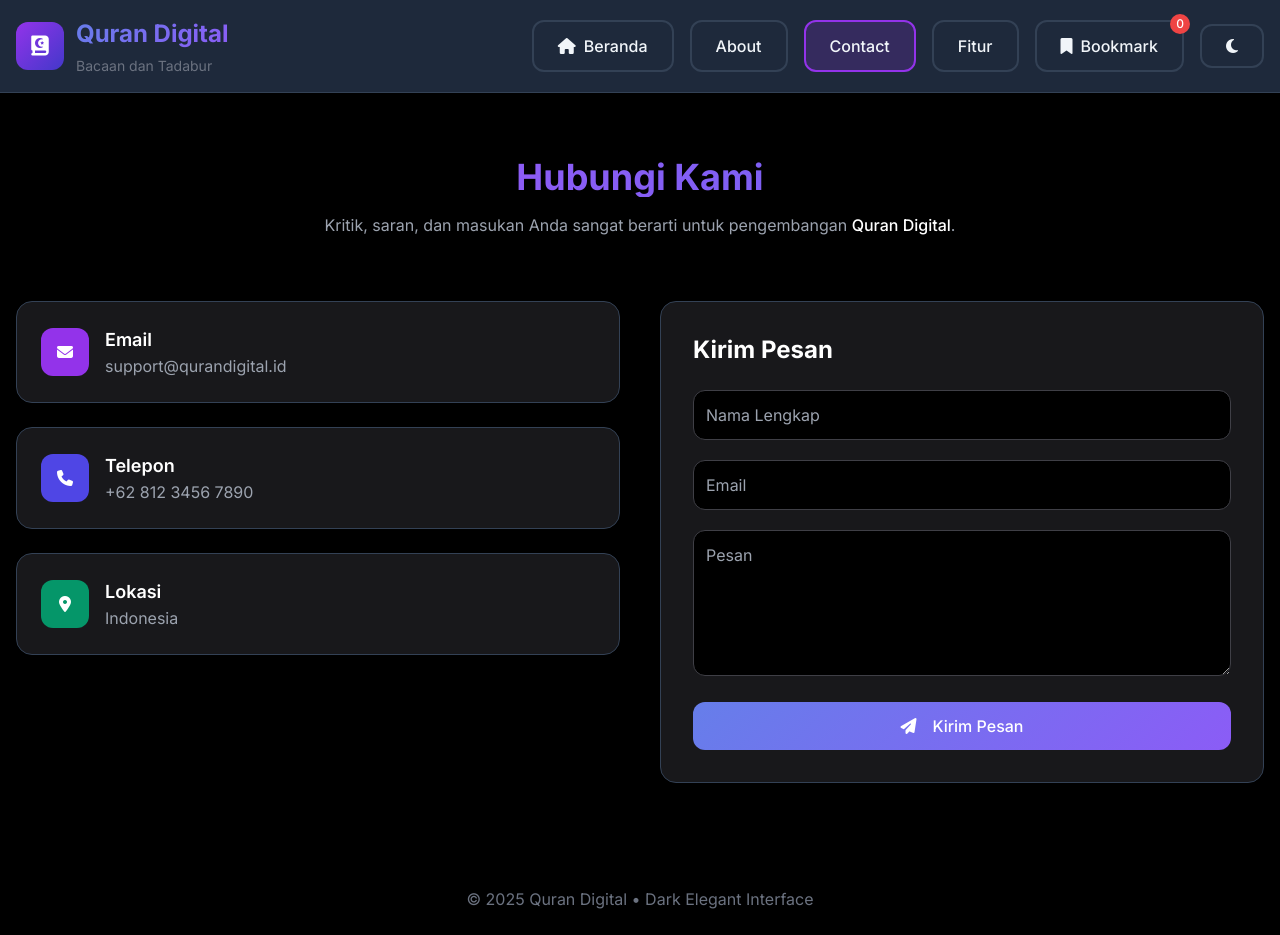
After one commit to dkrpl/Tubes-PPL-, a PHP site: page /kontak.php.php in a window 1280 px wide. The commit adds this page. Run offline with PHP 8.4, Linux system fonts and the light colour scheme; some libraries are stand-ins or nearby versions.

Commit message:
update kontak

```diff
--- /dev/null
+++ b/kontak.php.php
@@ -0,0 +1,145 @@
+<!DOCTYPE html>
+<html lang="id">
+<head>
+    <meta charset="UTF-8">
+    <title>Contact | Quran Digital</title>
+    <meta name="viewport" content="width=device-width, initial-scale=1.0">
+
+    <script src="https://cdn.tailwindcss.com"></script>
+    <link rel="stylesheet" href="css/style.css">
+    <link rel="stylesheet" href="https://cdnjs.cloudflare.com/ajax/libs/font-awesome/6.4.0/css/all.min.css">
+</head>
+
+<body data-theme="dark" class="bg-black text-white">
+
+<!-- NAVBAR (SAMA DENGAN INDEX) -->
+<nav class="nav py-4">
+    <div class="container mx-auto px-4">
+        <div class="flex items-center justify-between">
+
+            <!-- Logo -->
+            <div class="flex items-center gap-3">
+                <div class="w-12 h-12 rounded-xl bg-gradient-to-br from-purple-600 to-indigo-700 flex items-center justify-center">
+                    <i class="fas fa-quran text-white text-xl"></i>
+                </div>
+                <div>
+                    <h1 class="nav-logo">Quran Digital</h1>
+                    <p class="text-sm text-gray-500 dark:text-gray-400 mt-1">
+                        Bacaan dan Tadabur
+                    </p>
+                </div>
+            </div>
+
+            <!-- Menu -->
+            <div class="flex items-center gap-4">
+                <a href="index.php" class="btn btn-outline">
+                    <i class="fas fa-home"></i>
+                    <span class="hidden md:inline">Beranda</span>
+                </a>
+                <a href="about.php" class="btn btn-outline">
+                    <span class="hidden md:inline">About</span>
+                </a>
+                <a href="contact.php" class="btn btn-outline bg-purple-600/20 border-purple-600">
+                    <span class="hidden md:inline">Contact</span>
+                </a>
+                <a href="fitur.php" class="btn btn-outline">
+                    <span class="hidden md:inline">Fitur</span>
+                </a>
+                <button onclick="showBookmarks()" class="btn btn-outline relative">
+                        <i class="fas fa-bookmark"></i>
+                        <span class="hidden md:inline">Bookmark</span>
+                        <span id="bookmarkCount" class="absolute -top-2 -right-2 bg-red-500 text-white text-xs rounded-full w-5 h-5 flex items-center justify-center">0</span>
+                    </button>
+                    <button onclick="toggleTheme()" class="btn btn-outline">
+                        <i class="fas fa-moon"></i>
+                    </button>
+            </div>
+        </div>
+    </div>
+</nav>
+
+<!-- HERO -->
+<section class="container mx-auto px-4 py-16 text-center">
+    <h2 class="text-4xl font-bold mb-4 bg-gradient-to-r from-purple-500 to-indigo-500 bg-clip-text text-transparent">
+        Hubungi Kami
+    </h2>
+    <p class="text-gray-400 max-w-2xl mx-auto">
+        Kritik, saran, dan masukan Anda sangat berarti untuk
+        pengembangan <span class="text-white font-medium">Quran Digital</span>.
+    </p>
+</section>
+
+<!-- CONTENT -->
+<section class="container mx-auto px-4 pb-20">
+    <div class="grid grid-cols-1 lg:grid-cols-2 gap-10">
+
+        <!-- INFO -->
+        <div class="space-y-6">
+            <div class="card p-6 bg-zinc-900 hover:border-purple-600 transition">
+                <div class="flex items-center gap-4">
+                    <div class="w-12 h-12 rounded-xl bg-purple-600 flex items-center justify-center">
+                        <i class="fas fa-envelope"></i>
+                    </div>
+                    <div>
+                        <h3 class="font-semibold text-lg">Email</h3>
+                        <p class="text-gray-400">support@qurandigital.id</p>
+                    </div>
+                </div>
+            </div>
+
+            <div class="card p-6 bg-zinc-900 hover:border-indigo-600 transition">
+                <div class="flex items-center gap-4">
+                    <div class="w-12 h-12 rounded-xl bg-indigo-600 flex items-center justify-center">
+                        <i class="fas fa-phone"></i>
+                    </div>
+                    <div>
+                        <h3 class="font-semibold text-lg">Telepon</h3>
+                        <p class="text-gray-400">+62 812 3456 7890</p>
+                    </div>
+                </div>
+            </div>
+
+            <div class="card p-6 bg-zinc-900 hover:border-emerald-600 transition">
+                <div class="flex items-center gap-4">
+                    <div class="w-12 h-12 rounded-xl bg-emerald-600 flex items-center justify-center">
+                        <i class="fas fa-map-marker-alt"></i>
+                    </div>
+                    <div>
+                        <h3 class="font-semibold text-lg">Lokasi</h3>
+                        <p class="text-gray-400">Indonesia</p>
+                    </div>
+                </div>
+            </div>
+        </div>
+
+        <!-- FORM -->
+        <div class="card p-8 bg-zinc-900">
+            <h3 class="text-2xl font-bold mb-6">Kirim Pesan</h3>
+
+            <form class="space-y-5">
+                <input type="text" placeholder="Nama Lengkap"
+                    class="w-full p-3 rounded-xl bg-black border border-zinc-700 focus:ring-2 focus:ring-purple-600">
+
+                <input type="email" placeholder="Email"
+                    class="w-full p-3 rounded-xl bg-black border border-zinc-700 focus:ring-2 focus:ring-indigo-600">
+
+                <textarea rows="5" placeholder="Pesan"
+                    class="w-full p-3 rounded-xl bg-black border border-zinc-700 focus:ring-2 focus:ring-purple-600"></textarea>
+
+                <button type="submit"
+                    class="btn btn-primary w-full">
+                    <i class="fas fa-paper-plane mr-2"></i>Kirim Pesan
+                </button>
+            </form>
+        </div>
+
+    </div>
+</section>
+
+<!-- FOOTER -->
+<footer class="text-center py-6 text-gray-500">
+    © <?= date('Y') ?> Quran Digital • Dark Elegant Interface
+</footer>
+
+</body>
+</html>
```
Also changed, not shown: contact.php (deleted, +0 -54 lines), css/style.css (line endings or trailing spaces).
